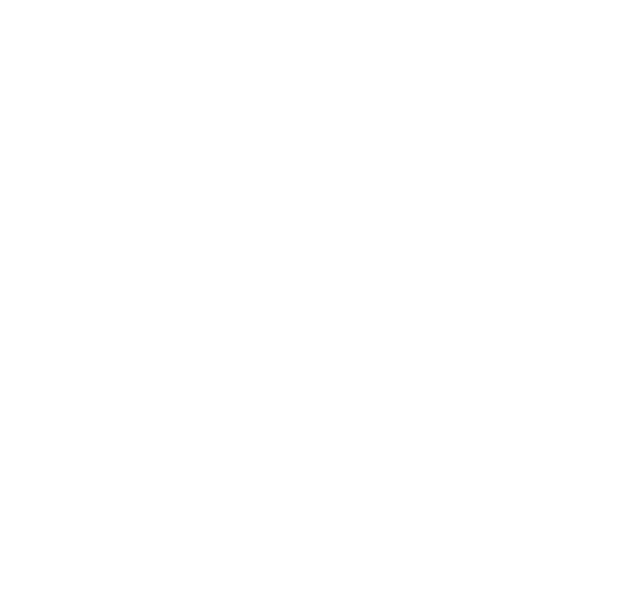
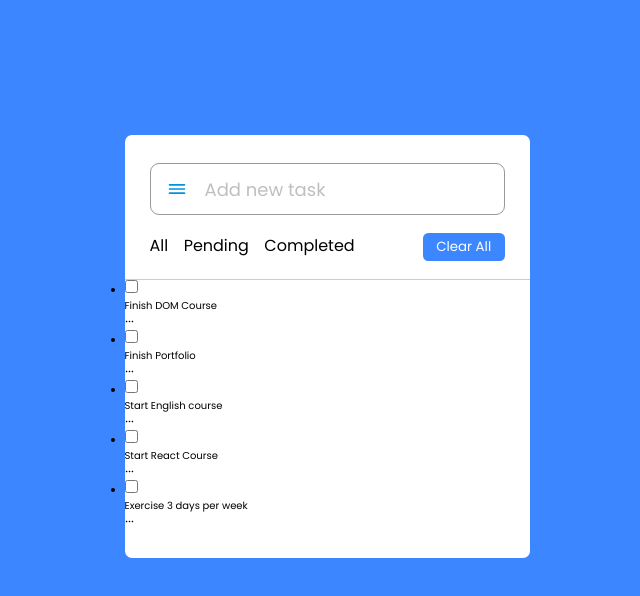
Before and after one commit to JesusZamora20/ToDo-List-App, a plain HTML site: page index.html in a window 1280 px wide. Shown: the whole page, without its empty margins (313-953 px from the left). Drawn offline with nearby package versions, Linux system fonts and the light colour scheme.

Commit message:
Started working with Html & css, making the layout

```diff
--- a/index.html
+++ b/index.html
@@ -7,9 +7,75 @@
     <title>To Do App</title>
     <link rel="stylesheet" href="style.css">
     <link rel="stylesheet" href="https://unicons.iconscout.com/release/v4.0.0/css/line.css">
-
 </head>
 <body>
+    <section class="wrapper">
+        <div class="task-input">
+            <img src="./bars.svg" alt="icon">
+            <input type="text" placeholder="Add new task">
+        </div>
 
+        <div class="controls">
+            <div class="filters">
+                <span id="all">All</span>
+                <span id="Pending">Pending</span>
+                <span id="Completed">Completed</span>
+            </div>
+            <button class="clear-btn">Clear All</button>
+        </div>
+
+        <ul class="task-box">
+            <li class="task">
+                <label for="1">
+                    <input type="checkbox" id="1">
+                    <p>Finish DOM Course</p>
+                </label>
+                <div class="settings">
+                    <i class="uil uil-ellipsis-h"></i>
+                </div>
+            </li>
+
+            <li class="task">
+                <label for="1">
+                    <input type="checkbox" id="1">
+                    <p>Finish Portfolio</p>
+                </label>
+                <div class="settings">
+                    <i class="uil uil-ellipsis-h"></i>
+                </div>
+            </li>
+
+            <li class="task">
+                <label for="1">
+                    <input type="checkbox" id="1">
+                    <p>Start English course</p>
+                </label>
+                <div class="settings">
+                    <i class="uil uil-ellipsis-h"></i>
+                </div>
+            </li>
+
+            <li class="task">
+                <label for="1">
+                    <input type="checkbox" id="1">
+                    <p>Start React Course</p>
+                </label>
+                <div class="settings">
+                    <i class="uil uil-ellipsis-h"></i>
+                </div>
+            </li>
+
+            <li class="task">
+                <label for="1">
+                    <input type="checkbox" id="1">
+                    <p>Exercise 3 days per week</p>
+                </label>
+                <div class="settings">
+                    <i class="uil uil-ellipsis-h"></i>
+                </div>
+            </li>
+        </ul>
+
+    </section>
 </body>
 </html>
--- a/style.css
+++ b/style.css
@@ -5,3 +5,69 @@
     padding: 0;
     font-family: 'Poppins', sans-serif;
 }
+html{
+    font-size: 62.5%;
+}
+
+body{
+    overflow: hidden;
+    background: #3c87ff;
+}
+
+.wrapper{
+    max-width: 40.5em;
+    margin: 13.5em auto;
+    background: #fff;
+    border-radius: 0.7em;
+    padding: 2.8em 0;
+}
+
+.task-input{
+    height: 5.2em;
+    padding: 0 2.5em;
+    position: relative;
+}
+
+.task-input img{
+    position: absolute;
+    top: 50%;
+    transform: translate(1.7em, -50%);
+    height: 2em;
+}
+
+.task-input input {
+    height: 100%;
+    width: 100%;
+    outline: none;
+    font-size: 1.8em;
+    border-radius: 0.5em;
+    border: 0.1em solid #999;
+    padding-left: 3em;
+}
+
+.task-input input::placeholder{
+    color: #bfbfbf;
+}
+
+.controls{
+    display: flex;
+    padding: 1.8em 2.5em;
+    justify-content: space-between;
+    border-bottom: 0.1em solid #ccc;
+
+}
+
+.filters span{
+    margin: 0 0.8em 0 0;
+    font-size: 1.6em;
+    cursor: pointer;
+}
+
+.controls .clear-btn{
+    outline: none;
+    border: none;
+    color: #fff;
+    background: #3c87ff;
+    border-radius: 0.4em;
+    padding: 0.3em 1em;
+}
```
Also changed, not shown: bars.svg (added).
